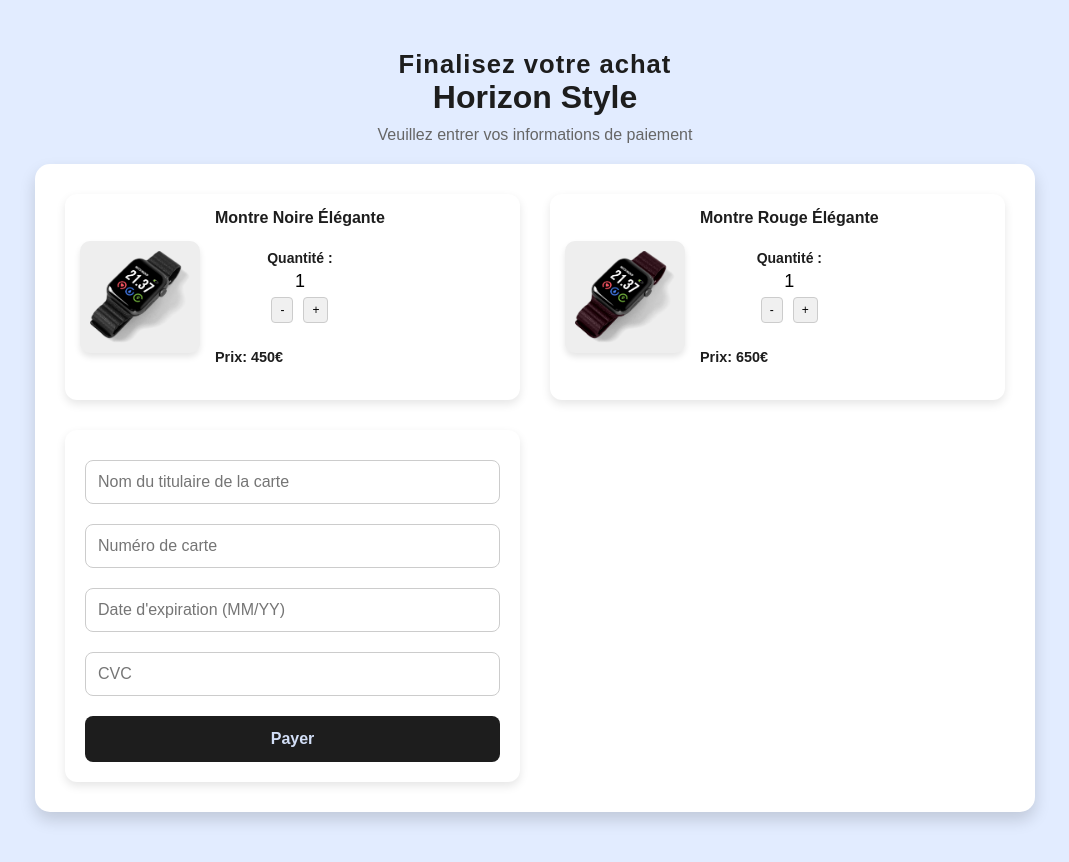
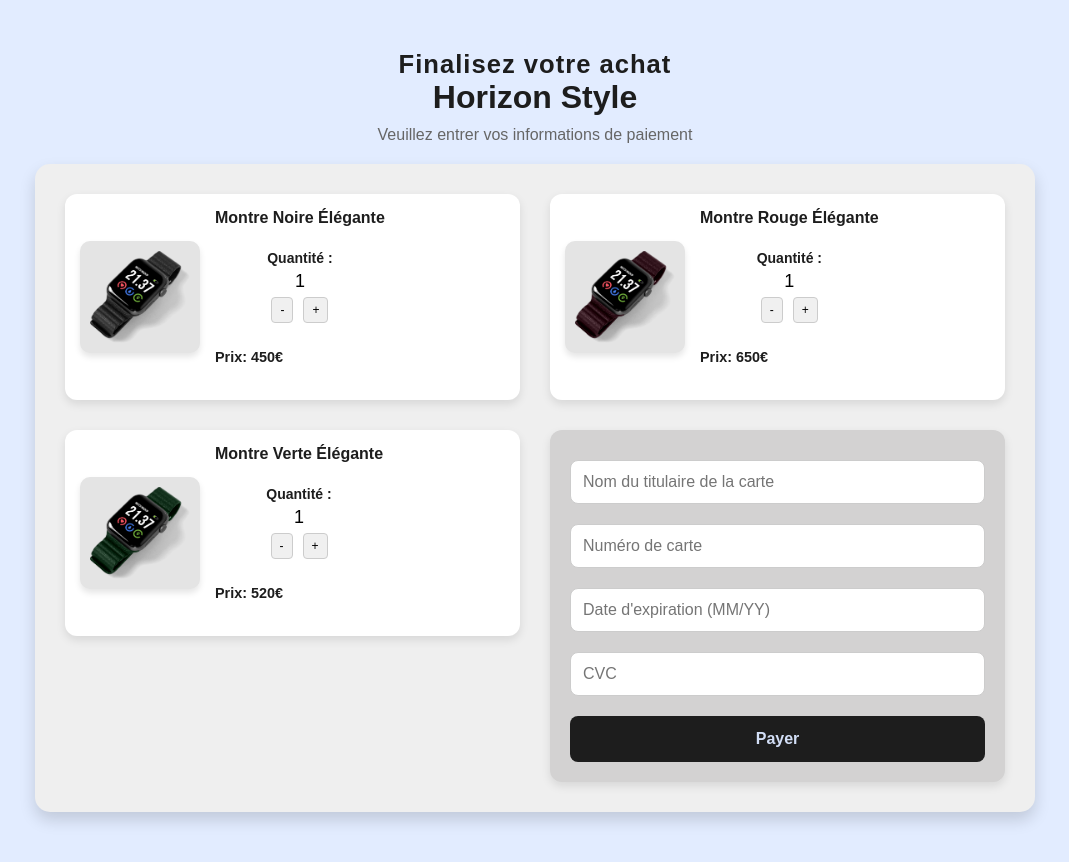
Before and after one commit to AdemCanKocaman/DEVE427, a React (Vite) app: page /paiement in a window 1280 px wide. Shown: the top 862 px of the page, without its empty margins (105-1174 px from the left). Built offline with nearby package versions, Linux system fonts and the light colour scheme.

Commit message:
Petits Modifs

```diff
--- a/src/pages/Paiement.css
+++ b/src/pages/Paiement.css
@@ -41,7 +41,7 @@
     gap: 30px;
     width: 100%;
     max-width: 1000px;
-    background: white;
+    background: #efefef;
     padding: 30px;
     border-radius: 15px;
     box-shadow: 0 8px 16px rgba(0, 0, 0, 0.15);
@@ -75,7 +75,7 @@
     height: auto;
     border-radius: 10px;
     margin-right: 15px;
-    background-color: #EEEEEE;
+    background-color: #e4e4e4;
     padding: 10px;
     box-shadow: 0 4px 6px rgba(0, 0, 0, 0.1);
 }
@@ -125,7 +125,7 @@
     flex-direction: column;
     padding: 20px;
     border-radius: 12px;
-    background: #fff;
+    background: #d3d2d2;
     box-shadow: 0 4px 10px rgba(0, 0, 0, 0.1);
 }
 
--- a/src/pages/Paiement.jsx
+++ b/src/pages/Paiement.jsx
@@ -2,10 +2,12 @@ import React, { useState } from "react";
 import "./Paiement.css";
 import MontreNoire from "../assets/1.png";
 import MontreRouge from "../assets/6.png";
+import MontreVerte from "../assets/2.png";
 
 const PaymentPage = () => {
   const [quantityNoire, setQuantityNoire] = useState(1);
   const [quantityRouge, setQuantityRouge] = useState(1);
+  const [quantityVerte, setQuantityVerte] = useState(1);
   const [cardNumber, setCardNumber] = useState("");
   const [expiry, setExpiry] = useState("");
   const [cvc, setCvc] = useState("");
@@ -28,6 +30,12 @@ const PaymentPage = () => {
         setQuantityRouge(quantityRouge + 1);
       } else if (type === "decrease" && quantityRouge > 1) {
         setQuantityRouge(quantityRouge - 1);
+      }
+    } else if (product === "verte") {
+      if (type === "increase" && quantityVerte < 100) {
+        setQuantityVerte(quantityVerte + 1);
+      } else if (type === "decrease" && quantityVerte > 1) {
+        setQuantityVerte(quantityVerte - 1);
       }
     }
   };
@@ -82,6 +90,27 @@ const PaymentPage = () => {
           </div>
         </div>
 
+        {/* Montre Verte */}
+        <div className="product-info">
+          <div className="product-card">
+            <img src={MontreVerte} alt="Montre Verte" />
+            <div className="details">
+              <h3>Montre Verte Élégante</h3>
+              <br></br>
+              <div className="quantity-control">
+                <p>Quantité :</p>
+                <div className="quantity">{quantityVerte}</div>
+                <div className="buttons">
+                  <button onClick={() => changeQuantity("verte", "decrease")}>-</button>
+                  <button onClick={() => changeQuantity("verte", "increase")}>+</button>
+                </div>
+              </div>
+              <br></br>
+              <p>Prix: {520 * quantityVerte}€</p>
+            </div>
+          </div>
+        </div>
+
         <form id="Form-Paiment" onSubmit={handlePayment}>
           <input
             type="text"
```
